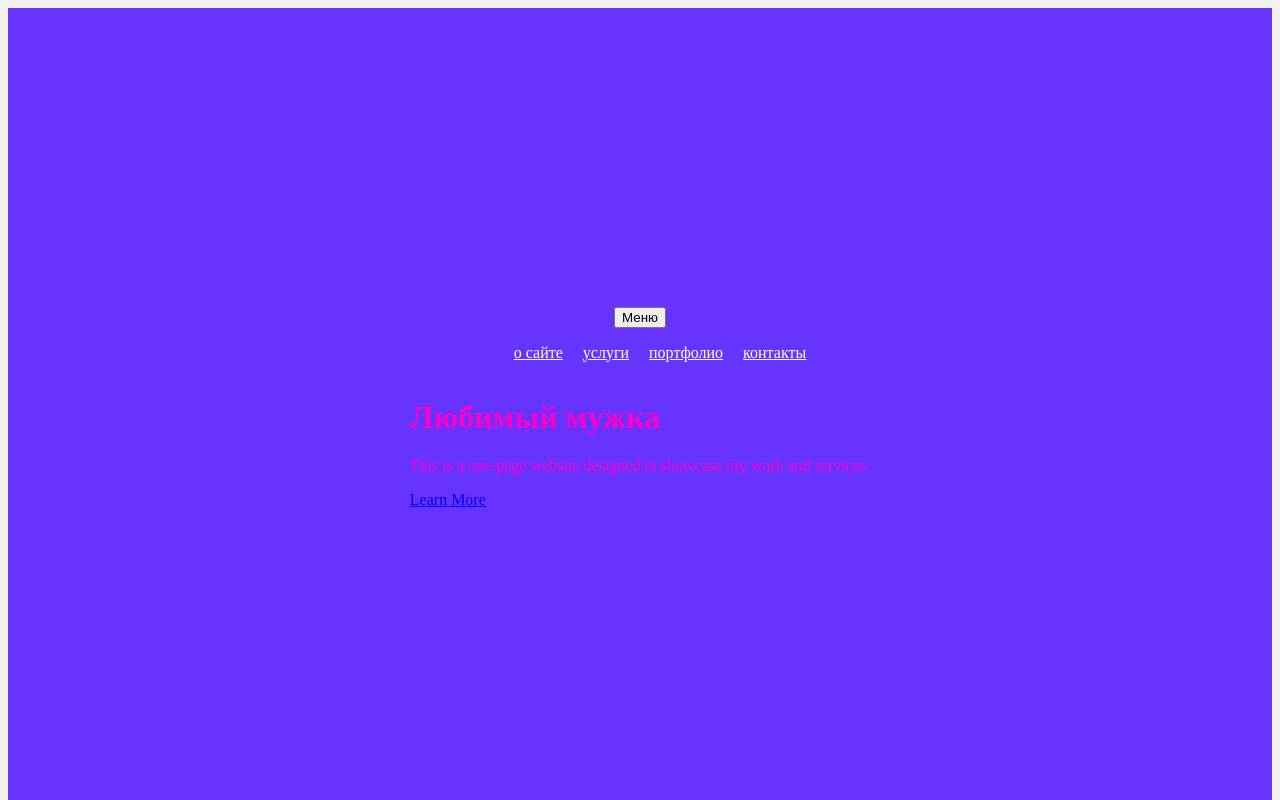
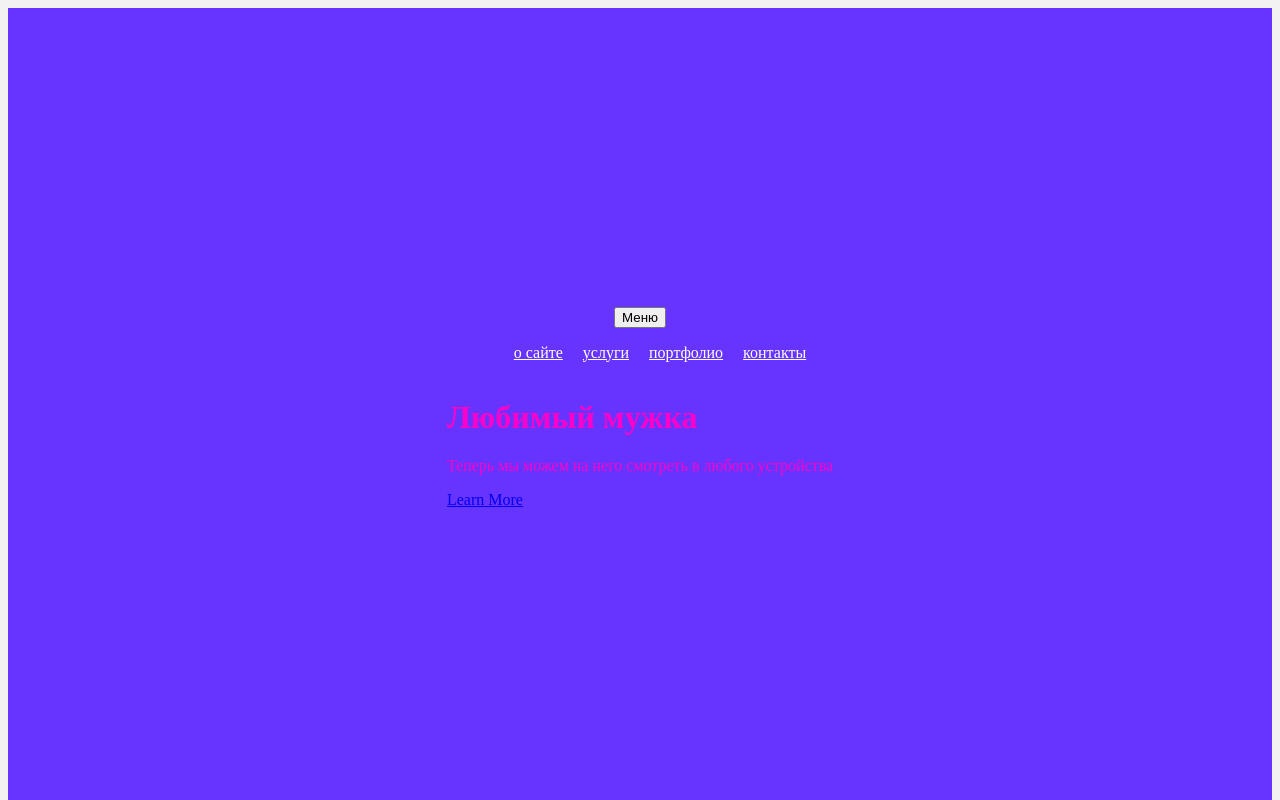
Before and after one commit to MilazShi/mikyky, a plain HTML site: page index.html in a window 1280 px wide. Shown: the top 800 px of the page. Drawn offline with Linux system fonts and the light colour scheme; files that its build step writes are made by us from their sources.

Commit message:
Add files via upload

```diff
--- a/index.html
+++ b/index.html
@@ -20,7 +20,7 @@
       </nav>
       <div class="hero">
         <h1>Любимый мужка</h1>
-        <p>This is a one-page website designed to showcase my work and services.</p>
+        <p>Теперь мы можем на него смотреть в любого устройства</p>
         <a href="#services" class="btn">Learn More</a>
       </div>
     </header>
```
